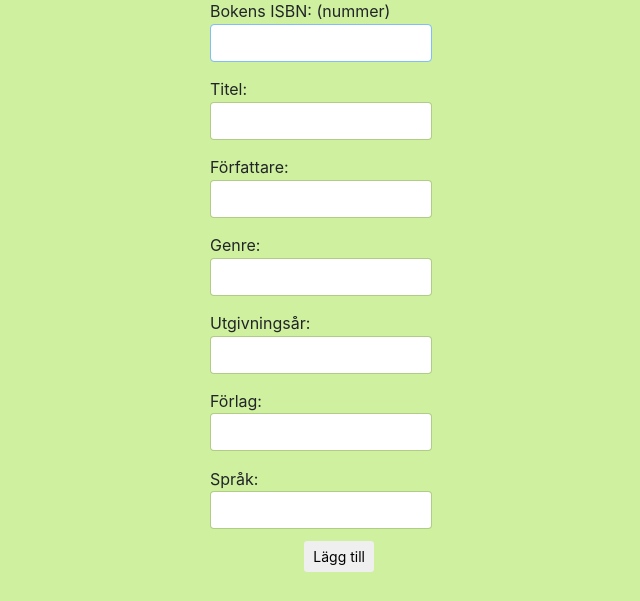
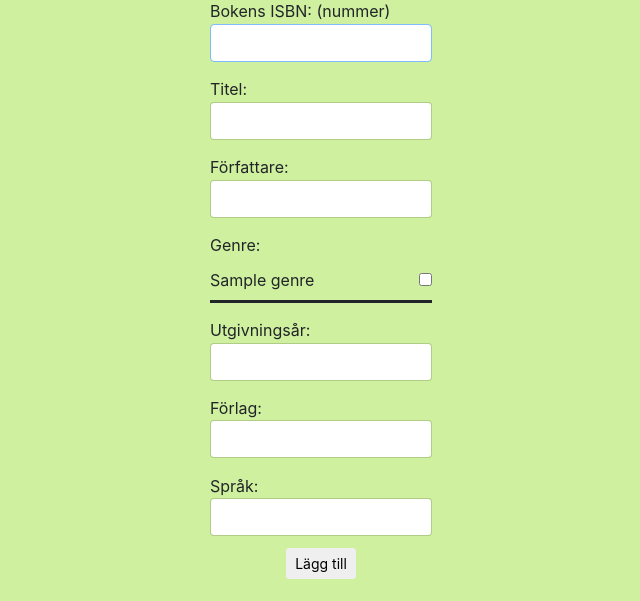
Before and after one commit to T42017/Projekt3-Team3, a PHP site: the page made by templates/admin/addNewBooks.twig in a window 1280 px wide. Shown: the part 211-812 px from the top of the page, without its empty margins (319-959 px from the left). Before the commit the page ends 783 px from the top, so only its background shows below. Run offline with PHP 8.4, Linux system fonts and the light colour scheme; the template is opened without the code that fills it: most values are stand-ins (such as "Sample title", 1, 10 or a date in 2020); some libraries are stand-ins or nearby versions.

Commit message:
Categorys now working but not on the front page

```diff
--- a/css/addNewBooks.css
+++ b/css/addNewBooks.css
@@ -15,6 +15,21 @@
     border-left-style: solid;
     border-right-style: solid;
     border-width: 1px;
+}
+
+.checkbox {
+    display: inline;
+    width: auto;
+    margin-left: 10px;
+    margin-top: 5px;
+    float: right;
+}
+
+.genre {
+    display: block;
+    margin-top: 10px;
+    border-bottom-style: solid;
+    border-bottom: thick #ff;
 }
 
 .error {
@@ -62,11 +77,13 @@
 body{
     background-color: #CFF09E;
 }
+
 #next{
+    text-align: center;
     float: none;
     margin: auto;
     margin-top: 1%;
-    width: 3%
+    margin-bottom: 2%;
 }
 .catbuttons{
     float: left;
--- a/templates/admin/addNewBooks.twig
+++ b/templates/admin/addNewBooks.twig
@@ -23,7 +23,6 @@
         </div>
 
         <div id="content">
-
             {% if not info is empty  %}
                 <h3 id="info" class="success">{{ info }}</h3>
             {% endif %}
@@ -39,7 +38,7 @@
                 </div>
                 <div class="col-centered">
                     <label for="ISBN" class="text">Bokens ISBN: (nummer)</label>
-                    <input type="text" class="form-control" name="ISBN" id="isbn" minlength="10" maxlength="20" pattern="^[0-9\-]$" required autofocus>
+                    <input type="text" class="form-control" name="ISBN" id="isbn" minlength="10" maxlength="20" pattern="^[0-9\-]{10, 20}$" required autofocus>
                 </div>
                 <div class="col-centered">
                     <label for="title" class="text">Titel:</label>
@@ -51,7 +50,14 @@
                 </div>
                 <div class="col-centered">
                     <label for="category" class="text">Genre:</label>
-                    <input type="text" class="form-control" name="category" id="category" maxlength="50">
+
+                    {% for genre  in genres %}
+                        <div class="genre">
+                            <label for="genres[]">{{ genre.name }}</label>
+                            <input type="checkbox" class="form-control checkbox" name="genres[]" value="{{ genre.name }}">
+                        </div>
+                    {% endfor %}
+
                 </div>
                     <div class="col-centered">
                     <label for="release_year" class="text">Utgivningsår:</label>
--- a/templates/bookinfo.twig
+++ b/templates/bookinfo.twig
@@ -42,7 +42,7 @@
                 <p class="author">{{ book.author }}</p>
                 <p class="author">Släpptes: {{ book.release_year }}</p>
                 <p class="author">Språk: {{ book.language }}</p>
-                <p class="author">Kategorier: {{ book.category }}</p>
+                <p class="author">Kategorier: {{ book.genres }}</p>
                 <p class="author">ISBN: {{ book.ISBN }}</p>
             </div>
             <div class="col-lg-4">
```
Also changed, not shown: php/addNewBook.php (+73 -7 lines), php/bookinfo.php (+28 -3 lines), templates/site.twig (indentation only).
